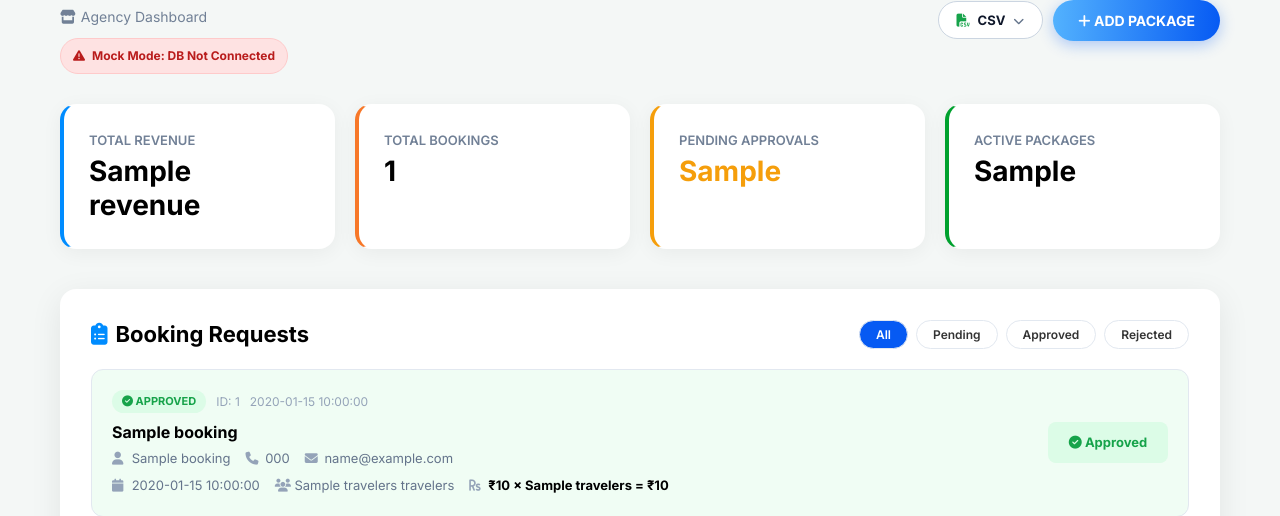
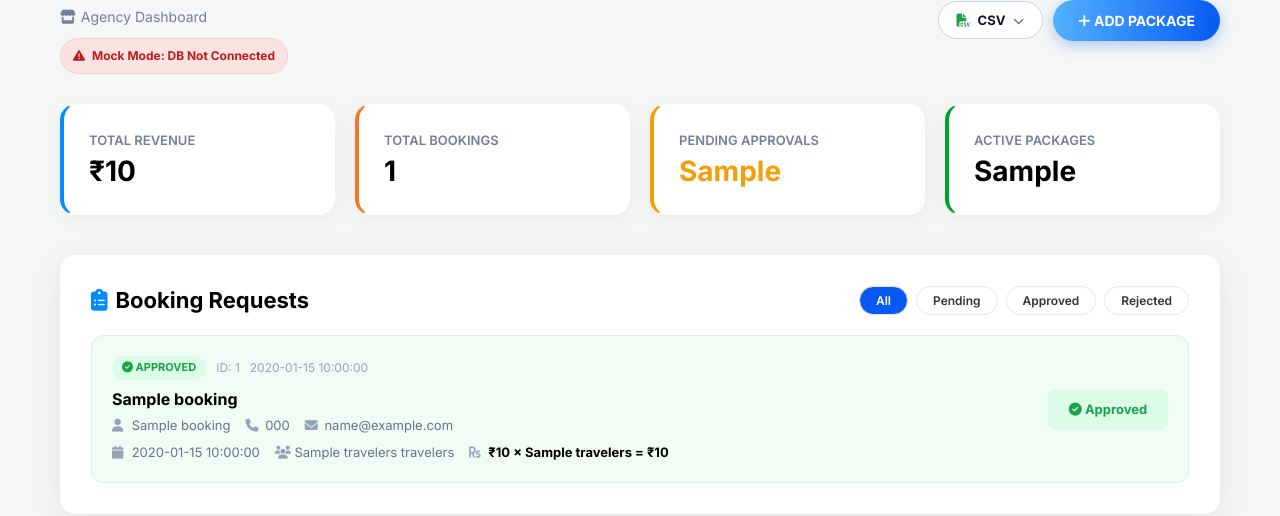
Before and after one commit to sakshibm747/tourism_02, a Python web app: template tourism_02/templates/agency-dashboard.html in a window 1280 px wide. Shown: the part 132-648 px from the top of the page. Run offline with Jinja, Linux system fonts and the light colour scheme; the template is opened without the code that fills it: most values are stand-ins (such as "Sample title", 1, 10 or a date in 2020); grey boxes marked "Sample" are stand-in pictures.

Commit message:
revenue update

```diff
--- a/tourism_02/app.py
+++ b/tourism_02/app.py
@@ -3479,7 +3479,7 @@ def agency_dashboard():
         'stats': {
             'total_bookings': len(agency_bookings),
             'pending_bookings': pending_count,
-            'revenue': f'â‚¹{total_revenue:,}',
+            'revenue': total_revenue,
             'active_packages': len(agency_packages)
         }
     }
--- a/tourism_02/templates/agency-dashboard.html
+++ b/tourism_02/templates/agency-dashboard.html
@@ -488,7 +488,7 @@
             <p
                 style="color: var(--text-light); font-size: 13px; font-weight: 600; text-transform: uppercase; margin-bottom: 5px;">
                 Total Revenue</p>
-            <h3 style="font-size: 28px; font-weight: 800; color: #000;">{{ agency.stats.revenue }}</h3>
+            <h3 style="font-size: 28px; font-weight: 800; color: #000;">&#8377;{{ '{:,}'.format((agency.stats.revenue or 0)|int) }}</h3>
         </div>
         <div class="agency-stat-card"
             style="background: var(--white); padding: 25px; border-radius: var(--border-radius); box-shadow: 0 4px 20px rgba(0,0,0,0.05); border: var(--glass-border); border-left: 4px solid var(--secondary-color);">
```
